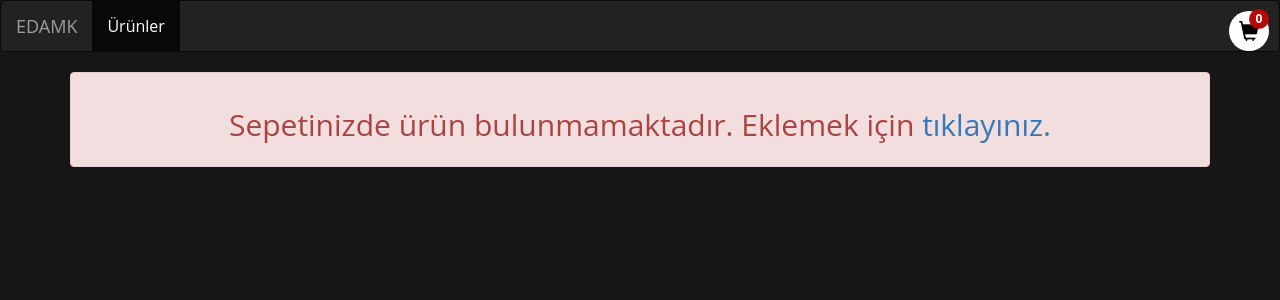
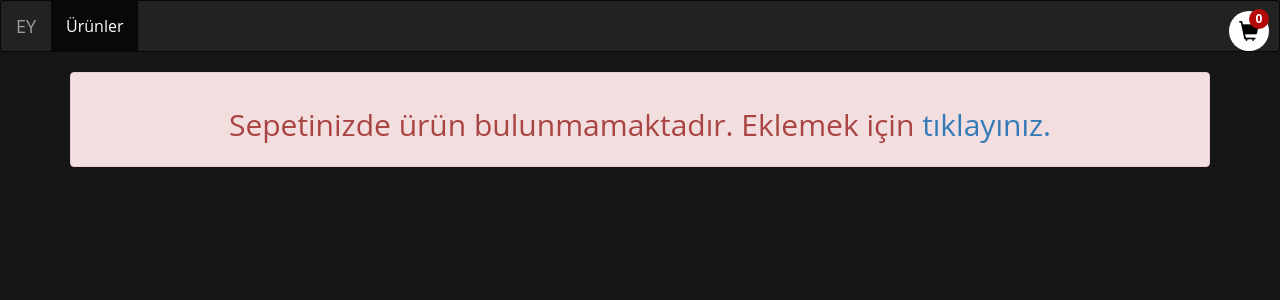
Before and after one commit to edanuryardim/sepet-mantigi-PHP, a PHP site: page /shopping-cart.php in a window 1280 px wide. Shown: the top 300 px of the page. Run offline with PHP 8.4, Linux system fonts and the light colour scheme.

Commit message:
Update navbar.php

```diff
--- a/navbar.php
+++ b/navbar.php
@@ -18,7 +18,7 @@ else{
 <nav class="navbar navbar-inverse">
   <div class="container-fluid">
     <div class="navbar-header">
-      <a class="navbar-brand" href="https://www.linkedin.com/in/eda-nur-yardım-9a474a202/">EDAMK</a>
+      <a class="navbar-brand" href="https://www.linkedin.com/in/eda-nur-yardım-9a474a202/">EY</a>
     </div>
     <ul class="nav navbar-nav">
       <li class="active"><a href="index.php">Ürünler</a></li>
```
